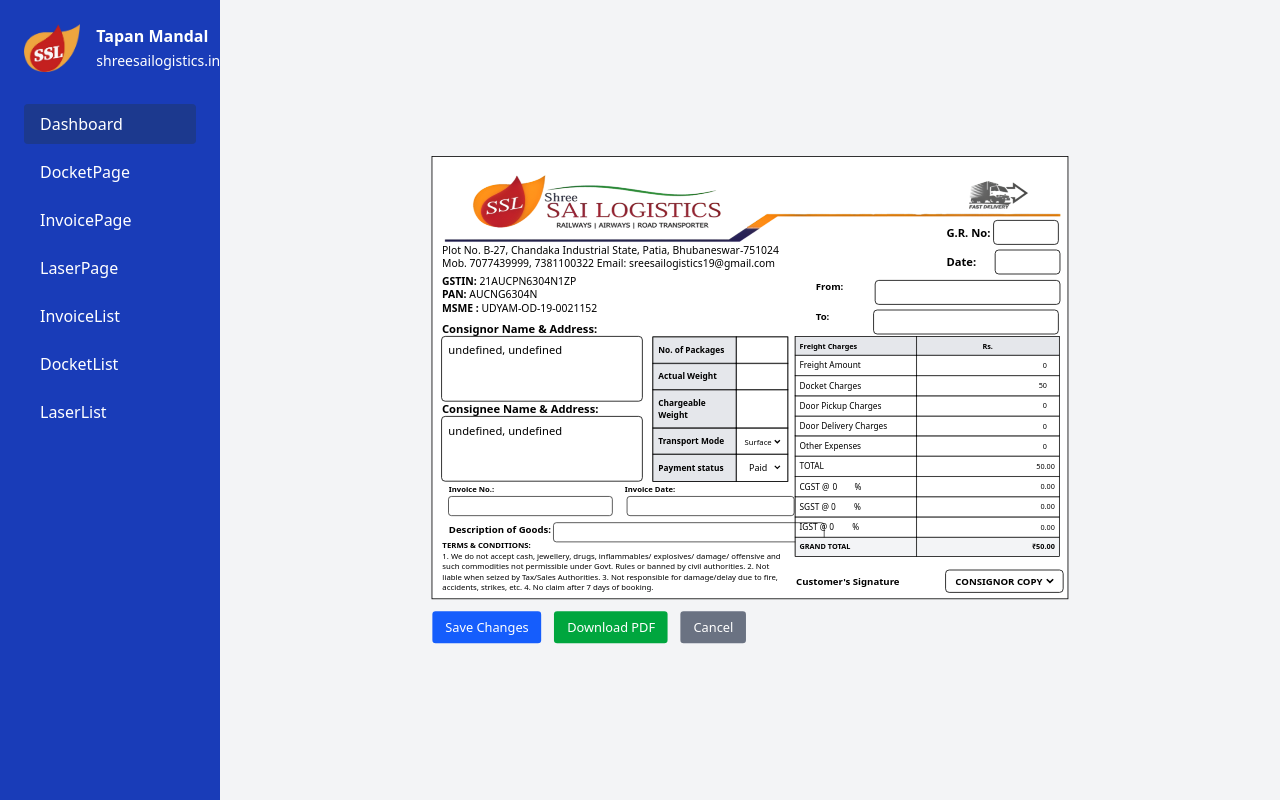
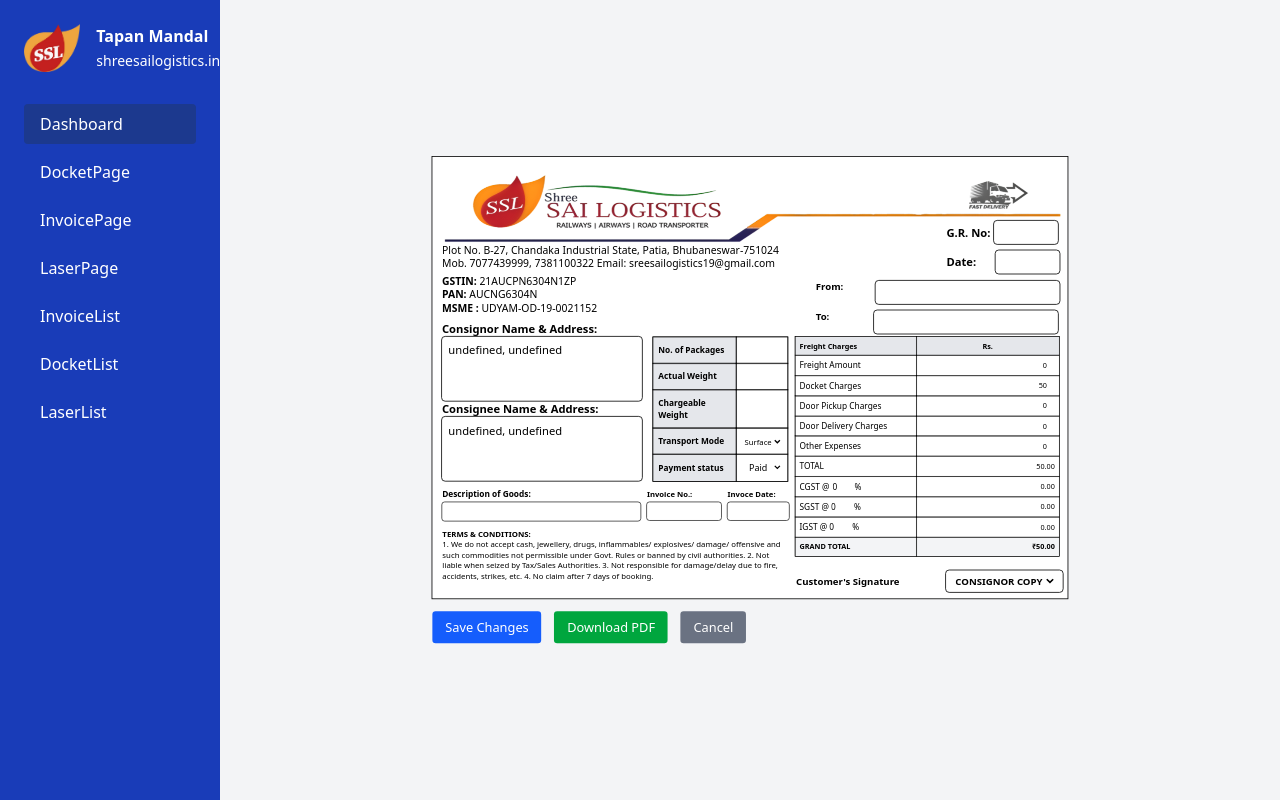
Before and after one commit to Chanu-sha/Logistics-ERP-Frontend, a React (Vite) app: page /dashboard/editdocket/1 in a window 1280 px wide. Built offline with nearby package versions, Linux system fonts and the light colour scheme; no server answers; sample sign-in values are in the browser's storage.

Commit message:
Redesign docket page and edit docket page

```diff
--- a/src/components/DocketBill.jsx
+++ b/src/components/DocketBill.jsx
@@ -148,36 +148,36 @@ function DocketBill({ copyTexts }) {
                     />
                   </div>
                 </div>
-                <div className="absolute scale-[.8] top-[400px] left-[-38px]">
-                  <div className="flex gap-1">
-                    <div className="mb-1 flex flex-col gap-1">
+                <div className="absolute scale-[.8] top-[410px] left-[-42px]">
+                  <div className="flex gap-2.5 items-center">
+                    <div className="flex flex-col gap-1">
+                      <label className="font-bold text-[13px]">
+                        Description of Goods:
+                      </label>
+                      <input
+                        value={billData.saidToContain}
+                        readOnly
+                        className="outline pl-1 outline-black rounded-sm w-[310px] h-[28.8px]"
+                      />
+                    </div>
+                    <div className="flex flex-col gap-1">
                       <strong>Invoice No.:</strong>
                       <input
                         value={billData.invoiceNumber}
                         readOnly
                         type="text"
-                        className="outline pl-1.5 outline-black rounded-sm w-[255px] h-[28.8px]"
+                        className="outline pl-1.5 outline-black rounded-sm w-[116px] h-[28.8px]"
                       />
                     </div>
                     <div className="flex flex-col gap-1">
-                      <strong className="ml-[16px]">Invoce Date:</strong>
+                      <strong>Invoce Date:</strong>
                       <input
                         value={billData.invoiceDate}
                         readOnly
                         type="text"
-                        className="outline pl-1.5 outline-black ml-[20px] rounded-sm w-[260px] h-[28.8px]"
+                        className="outline pl-1.5 outline-black  rounded-sm w-[96px] h-[28.8px]"
                       />
                     </div>
-                  </div>
-                  <div className="mt-2 flex gap-1">
-                    <label className="font-bold text-[15px]">
-                     Description of Goods:
-                    </label>
-                    <input
-                      value={billData.saidToContain}
-                      readOnly
-                      className="outline pl-1 outline-black rounded-sm w-[380px] h-[28.8px]"
-                    />
                   </div>
                 </div>
               </div>
@@ -269,7 +269,7 @@ function DocketBill({ copyTexts }) {
                   <tr className="bg-gray-100 font-bold">
                     <td className="outline outline-black p-2">GRAND TOTAL</td>
                     <td className="outline outline-black p-2">
-                     ₹ {formatCurrency(grandTotal)}
+                      ₹ {formatCurrency(grandTotal)}
                     </td>
                   </tr>
                 </tbody>
@@ -337,7 +337,7 @@ function DocketBill({ copyTexts }) {
               </table>
             </div>
             {/* Terms & Signature */}
-            <div className="absolute left-[-60px] bottom-[-4px] scale-[.75] text-[13px]">
+            <div className="absolute left-[-60px] bottom-[10px] scale-[.75] text-[13px]">
               <strong>TERMS & CONDITIONS:</strong>
               <p className="w-[580px]">
                 1. We do not accept cash, jewellery, drugs, inflammables/
@@ -461,36 +461,36 @@ function DocketBill({ copyTexts }) {
                     />
                   </div>
                 </div>
-                <div className="absolute scale-[.8] top-[400px] left-[-38px]">
-                  <div className="flex gap-1">
-                    <div className="mb-1 flex flex-col gap-1">
+                <div className="absolute scale-[.8] top-[410px] left-[-42px]">
+                  <div className="flex gap-2.5 items-center">
+                    <div className="flex flex-col gap-1">
+                      <label className="font-bold text-[13px]">
+                        Description of Goods:
+                      </label>
+                      <input
+                        value={billData.saidToContain}
+                        readOnly
+                        className="outline pl-1 outline-black rounded-sm w-[310px] h-[28.8px]"
+                      />
+                    </div>
+                    <div className="flex flex-col gap-1">
                       <strong>Invoice No.:</strong>
                       <input
                         value={billData.invoiceNumber}
                         readOnly
                         type="text"
-                        className="outline pl-1.5 outline-black rounded-sm w-[255px] h-[28.8px]"
+                        className="outline pl-1.5 outline-black rounded-sm w-[116px] h-[28.8px]"
                       />
                     </div>
                     <div className="flex flex-col gap-1">
-                      <strong className="ml-[16px]">Invoce Date:</strong>
+                      <strong>Invoce Date:</strong>
                       <input
                         value={billData.invoiceDate}
                         readOnly
                         type="text"
-                        className="outline pl-1.5 outline-black ml-[20px] rounded-sm w-[260px] h-[28.8px]"
+                        className="outline pl-1.5 outline-black  rounded-sm w-[96px] h-[28.8px]"
                       />
                     </div>
-                  </div>
-                  <div className="mt-2 flex gap-1">
-                    <label className="font-bold text-[15px]">
-                      Description of Goods:
-                    </label>
-                    <input
-                      value={billData.saidToContain}
-                      readOnly
-                      className="outline pl-1 outline-black rounded-sm w-[380px] h-[28.8px]"
-                    />
                   </div>
                 </div>
               </div>
@@ -582,7 +582,7 @@ function DocketBill({ copyTexts }) {
                   <tr className="bg-gray-100 font-bold">
                     <td className="outline outline-black p-2">GRAND TOTAL</td>
                     <td className="outline outline-black p-2">
-                     ₹ {formatCurrency(grandTotal)}
+                      ₹ {formatCurrency(grandTotal)}
                     </td>
                   </tr>
                 </tbody>
@@ -650,7 +650,7 @@ function DocketBill({ copyTexts }) {
               </table>
             </div>
             {/* Terms & Signature */}
-            <div className="absolute left-[-60px] bottom-[-4px] scale-[.75] text-[13px]">
+            <div className="absolute left-[-60px] bottom-[10px] scale-[.75] text-[13px]">
               <strong>TERMS & CONDITIONS:</strong>
               <p className="w-[580px]">
                 1. We do not accept cash, jewellery, drugs, inflammables/
--- a/src/pages/DocketEditPage.jsx
+++ b/src/pages/DocketEditPage.jsx
@@ -96,7 +96,6 @@ const handleDownloadPDF = async () => {
       setDownloading(false);
     }
   };
-
 
   if (loading) return <div className="p-4">Loading...</div>;
   if (!billData) return <div className="p-4">Docket not found.</div>;
@@ -243,39 +242,36 @@ const handleDownloadPDF = async () => {
                 </div>
 
                 {/* Invoice Info */}
-                  <div className="absolute scale-[.8] top-[400px] left-[-38px]">
-                    <div className="flex gap-1">
-                      <div className="mb-1 flex flex-col gap-1">
-                        <strong>Invoice No.:</strong>
+                <div className="absolute scale-[.8] top-[410px] left-[-42px]">
+                  <div className="flex gap-2.5 items-center">
+                    <div className="flex flex-col gap-1">
+                      <label className="font-bold text-[13px]">
+                        Description of Goods:
+                      </label>
                       <input
-                          name="invoiceNumber"
-                          value={billData.invoiceNumber}
-                          onChange={handleChange}
-                          type="text"
-                          className="outline outline-black pl-1.5 rounded-sm w-[255px] h-[28.8px]"
+                        value={billData.saidToContain}
+                        readOnly
+                        className="outline pl-1 outline-black rounded-sm w-[310px] h-[28.8px]"
                       />
                     </div>
                     <div className="flex flex-col gap-1">
-                        <strong className="ml-[16px]">Invoice Date:</strong>
+                      <strong>Invoice No.:</strong>
                       <input
+                        value={billData.invoiceNumber}
+                        readOnly
                         type="text"
-                          name="invoiceDate"
-                          value={billData.invoiceDate?.slice(0, 10)}
-                          onChange={handleChange}
-                          className="outline outline-black pl-1.5 ml-[20px] rounded-sm w-[260px] h-[28.8px]"
+                        className="outline pl-1.5 outline-black rounded-sm w-[116px] h-[28.8px]"
                       />
                     </div>
+                    <div className="flex flex-col gap-1">
+                      <strong>Invoce Date:</strong>
+                      <input
+                        value={billData.invoiceDate}
+                        readOnly
+                        type="text"
+                        className="outline pl-1.5 outline-black  rounded-sm w-[96px] h-[28.8px]"
+                      />
                     </div>
-                    <div className="mt-2 flex gap-1">
-                      <label className="font-bold text-[15px]">
-                       Description of Goods:
-                      </label>
-                      <input
-                        name="saidToContain"
-                        value={billData.saidToContain}
-                        onChange={handleChange}
-                        className="outline outline-black pl-1 rounded-sm w-[422px] h-[28.8px]"
-                      />
                   </div>
                 </div>
               </div>
@@ -286,13 +282,17 @@ const handleDownloadPDF = async () => {
               <table className="absolute right-[-78px] top-[135px] scale-[.65] w-[507px] text-sm mt-4 outline outline-black border-collapse">
                 <thead>
                   <tr className="bg-gray-200">
-                      <th className="outline outline-black p-2 text-left">Freight Charges</th>
+                    <th className="outline outline-black p-2 text-left">
+                      Freight Charges
+                    </th>
                     <th className="outline outline-black p-2">Rs.</th>
                   </tr>
                 </thead>
                 <tbody>
                   <tr>
-                      <td className="outline outline-black text-[16px] p-2">Freight Amount</td>
+                    <td className="outline outline-black text-[16px] p-2">
+                      Freight Amount
+                    </td>
                     <td className="outline outline-black p-2">
                       <input
                         name="freightCharges"
@@ -304,7 +304,9 @@ const handleDownloadPDF = async () => {
                     </td>
                   </tr>
                   <tr>
-                      <td className="outline outline-black text-[16px] p-2">Docket Charges</td>
+                    <td className="outline outline-black text-[16px] p-2">
+                      Docket Charges
+                    </td>
                     <td className="outline outline-black p-2">
                       <input
                         name="docketCharges"
@@ -344,7 +346,9 @@ const handleDownloadPDF = async () => {
                     </td>
                   </tr>
                   <tr>
-                      <td className="outline outline-black text-[16px] p-2">Other Expenses</td>
+                    <td className="outline outline-black text-[16px] p-2">
+                      Other Expenses
+                    </td>
                     <td className="outline outline-black p-2">
                       <input
                         name="otherExpenses"
@@ -356,7 +360,9 @@ const handleDownloadPDF = async () => {
                     </td>
                   </tr>
                   <tr>
-                      <td className="outline outline-black text-[16px] p-2">TOTAL</td>
+                    <td className="outline outline-black text-[16px] p-2">
+                      TOTAL
+                    </td>
                     <td className="outline outline-black p-2 text-right">
                       {(
                         (Number(billData.freightCharges) || 0) +
@@ -543,13 +549,13 @@ const handleDownloadPDF = async () => {
               </table>
             </div>
 
-              <div className="absolute left-[-60px] bottom-[-4px] scale-[.75] text-[13px]">
+            <div className="absolute left-[-60px] bottom-[10px] scale-[.75] text-[13px]">
               <strong>TERMS & CONDITIONS:</strong>
               <p className="w-[580px]">
                 1. We do not accept cash, jewellery, drugs, inflammables/
                 explosives/ damage/ offensive and such commodities not
-                  permissible under Govt. Rules or banned by civil authorities.
-                  2. Not liable when seized by Tax/Sales Authorities. 3. Not
+                permissible under Govt. Rules or banned by civil authorities. 2.
+                Not liable when seized by Tax/Sales Authorities. 3. Not
                 responsible for damage/delay due to fire, accidents, strikes,
                 etc. 4. No claim after 7 days of booking.
               </p>
@@ -557,9 +563,7 @@ const handleDownloadPDF = async () => {
 
             {/* Signature Section */}
             <div className="absolute right-[6px] bottom-[8px] w-[333px] flex justify-between items-center">
-                <div className="text-[12px] font-bold">
-                  Customer's Signature
-                </div>
+              <div className="text-[12px] font-bold">Customer's Signature</div>
               <div className="outline outline-black px-2 py-1 text-xsm font-semibold rounded">
                 <select
                   name="copyType"
```
Lines whose indentation alone changed are shown as unchanged.
